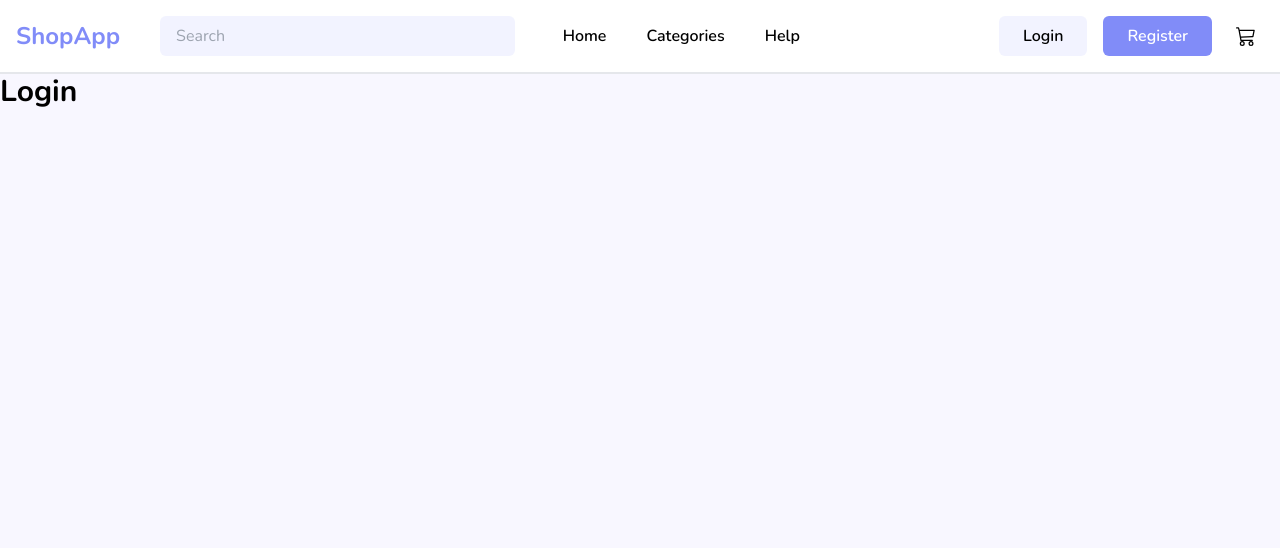
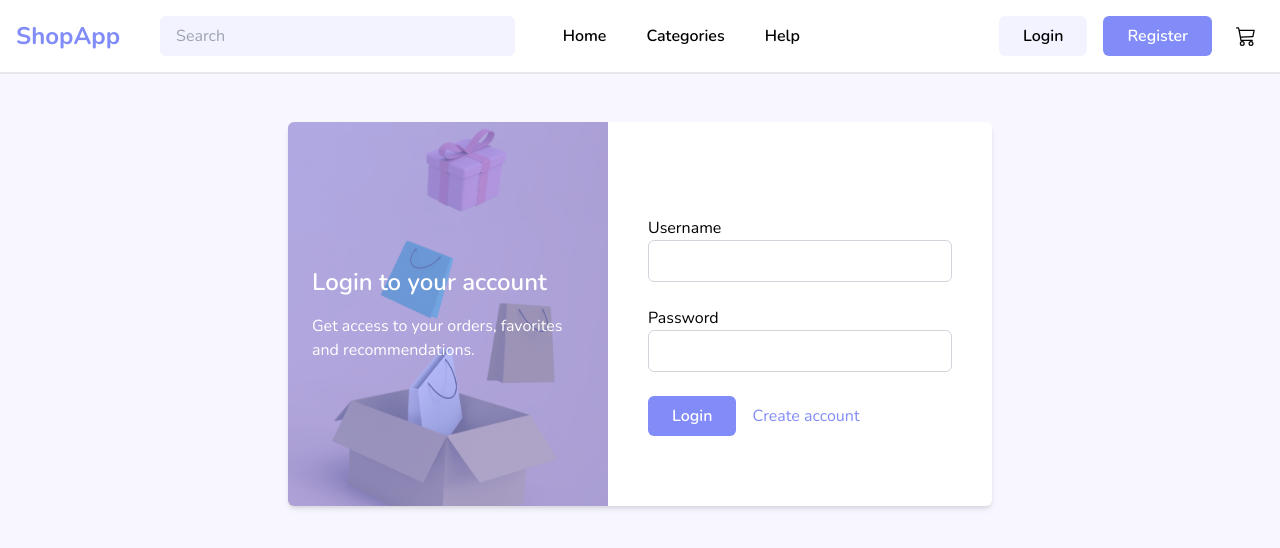
Before and after one commit to FlorNV/shop-api-react, a React (Vite) app: page /login in a window 1280 px wide. Shown: the top 548 px of the page. Built offline with nearby package versions, Linux system fonts and the light colour scheme.

Commit message:
Crear formulario de autenticación
Se ha creado un formulario para realizar el login. También se han realizado validaciones de usuario y contraseña.

```diff
--- a/src/App.jsx
+++ b/src/App.jsx
@@ -1,4 +1,4 @@
-import { BrowserRouter, Routes, Route } from "react-router-dom";
+import { Routes, Route } from "react-router-dom";
 import { Navbar } from "./components/Navbar";
 import { Home } from "./pages/Home";
 import { Login } from "./pages/Login";
@@ -6,7 +6,7 @@ import { Register } from "./pages/Register";
 
 export const App = () => {
   return (
-    <BrowserRouter>
+    <>
       <Navbar />
       <Routes>
         <Route path="/" element={<Home />} />
@@ -14,6 +14,6 @@ export const App = () => {
         <Route path="/register" element={<Register />} />
         <Route path="*" element={<h1>Other page</h1>} />
       </Routes>
-    </BrowserRouter>
+    </>
   );
 };
--- a/src/components/Navbar.jsx
+++ b/src/components/Navbar.jsx
@@ -1,4 +1,4 @@
-import React, { useState } from "react";
+import { useState } from "react";
 import { Link, NavLink } from "react-router-dom";
 import { FaBars, FaTimes } from "react-icons/fa";
 import { BsCart3, BsListTask, BsHeadphones } from "react-icons/bs";
--- /dev/null
+++ b/src/hooks/useField.js
@@ -0,0 +1,16 @@
+import { useState } from "react";
+
+export const useField = ({ type, name }) => {
+  const [value, setValue] = useState("");
+
+  const onChange = (e) => {
+    setValue(e.target.value);
+  };
+
+  return {
+    name,
+    type,
+    value,
+    onChange,
+  };
+};
--- /dev/null
+++ b/src/hooks/useLoginFormValidator.js
@@ -0,0 +1,34 @@
+import { useState } from "react";
+
+export const useFormValidator = () => {
+  const [errors, setErrors] = useState({
+    username: "",
+    password: "",
+    isValid: false,
+  });
+
+  const validateForm = ({ username, password }) => {
+    const validations = {
+      username: "",
+      password: "",
+      isValid: true,
+    };
+
+    if (username === "") {
+      validations.username = "Username is required";
+      validations.isValid = false;
+    }
+
+    if (password === "") {
+      validations.password = "Password is required";
+      validations.isValid = false;
+    }
+
+    setErrors(validations);
+  };
+
+  return {
+    validateForm,
+    errors,
+  };
+};
--- a/src/main.jsx
+++ b/src/main.jsx
@@ -1,10 +1,11 @@
 import React from "react";
 import ReactDOM from "react-dom/client";
+import { BrowserRouter } from "react-router-dom";
 import { App } from "./App";
 import "./index.css";
 
 ReactDOM.createRoot(document.getElementById("root")).render(
-  <React.StrictMode>
+  <BrowserRouter>
     <App />
-  </React.StrictMode>
+  </BrowserRouter>
 );
--- a/src/pages/Login.jsx
+++ b/src/pages/Login.jsx
@@ -1,3 +1,65 @@
+import { Link } from "react-router-dom";
+import { useField } from "../hooks/useField";
+import { useFormValidator } from "../hooks/useLoginFormValidator";
+import image from "../assets/box.jpg";
+
 export const Login = () => {
-  return <h1 className="text-3xl font-bold">Login</h1>;
+  const username = useField({ type: "text", name: "Username" });
+  const password = useField({ type: "password", name: "Password" });
+  const { errors, validateForm } = useFormValidator();
+
+  const handleSubmit = (e) => {
+    e.preventDefault();
+    validateForm({
+      username: username.value,
+      password: password.value,
+    });
+  };
+
+  return (
+    <div className="w-max flex flex-col md:flex-row md:items-center p-12 md:p-0 bg-white mx-auto mt-12 rounded-md shadow-md">
+      <div className="md:h-96 md:w-80 md:relative">
+        <div className="md:absolute w-full h-full flex flex-col justify-center md:bg-indigo-400/60 md:text-white rounded-l-md">
+          <h3 className="text-2xl font-semibold mx-auto md:mx-6">
+            Login to your account
+          </h3>
+          <span className="hidden md:block mx-6 mt-4">
+            Get access to your orders, favorites and recommendations.
+          </span>
+        </div>
+        <img
+          src={image}
+          alt="login imagen"
+          className="hidden md:block h-full w-full object-cover rounded-l-md"
+        />
+      </div>
+      <form onSubmit={handleSubmit} className="w-96 px-10">
+        <label className="flex flex-col mt-6">
+          <span>Username</span>
+          <input
+            {...username}
+            className="border border-gray-300 rounded-md px-3 py-2 focus:outline-none"
+          />
+        </label>
+        {errors?.username && <p className="text-red-400">{errors.username}</p>}
+        <label className="flex flex-col mt-6">
+          <span>Password</span>
+          <input
+            {...password}
+            className="border border-gray-300 rounded-md px-3 py-2 focus:outline-none"
+          />
+        </label>
+        {errors?.password && <p className="text-red-400">{errors.password}</p>}
+        <button
+          type="submit"
+          className="inline-block text-white bg-indigo-400 font-semibold hover:bg-indigo-400/80 transition-colors duration-200 rounded-md px-6 py-2 mr-4 mt-6"
+        >
+          Login
+        </button>
+        <Link to="/register" className="inline-block text-indigo-400">
+          Create account
+        </Link>
+      </form>
+    </div>
+  );
 };
```
Also changed, not shown: src/assets/box.jpg (added).
